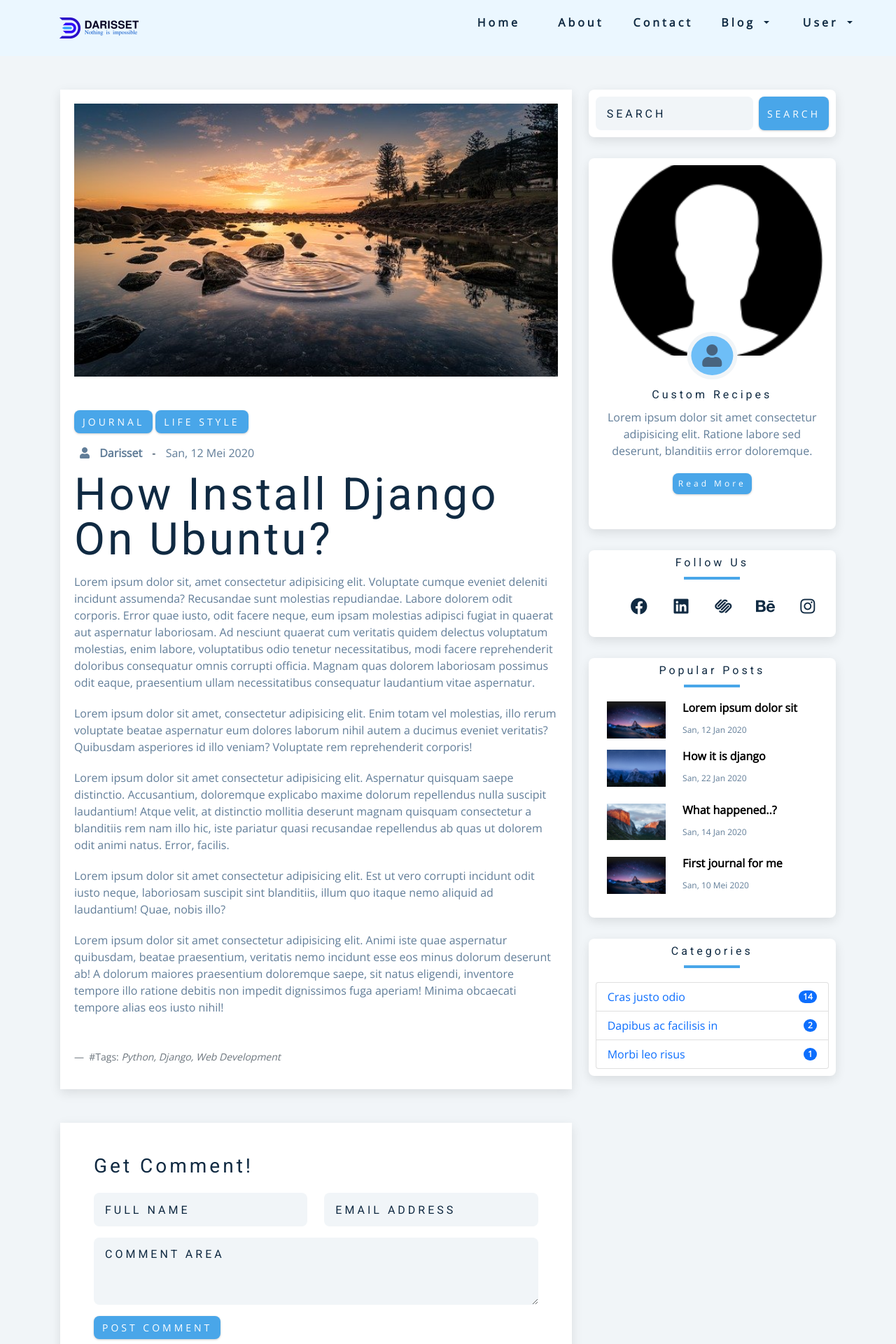
After one commit to BayramovaKonul/django_blog_project, a Django app: page /blogs/1/ in a window 1280 px wide. The commit adds this page. Shown: the top 1920 px of the page at 70% size. Run offline with Django 5.2, Linux system fonts and the light colour scheme; some libraries are stand-ins or nearby versions; some web fonts are replaced.

Commit message:
feat/Category and Details pages were added
Category.html was created, all url configuations are done. Detail.html was created, but it works only manually as in blogs/id, id should be provided.

```diff
--- /dev/null
+++ b/blog/templates/detail.html
@@ -0,0 +1,308 @@
+{%extends "base.html" %}
+{%block title %} Details {%endblock%}
+
+{%block main%}
+    <!-- Blog -->
+    <div class="mt-5">
+        <div class="container ">
+            <div class="row">
+                <div class="col-lg-8 mb-5">
+                    <!-- featured Details -->
+                    <section class="section" id="featured">
+                        <div class="detail">
+                            <img src="./img/slide2.jpg" class="img-fluid" alt="...">
+                            <div class="post-cat mt-5">
+                                <a href="#" class="btn">Journal</a>
+                                <a href="#" class="btn">Life Style</a>
+                                <div class="meta mt-3 ">
+                                    <a class="profile" href="#"><i class="fas fa-user ml-2"></i>
+                                        <span>Darisset</span>
+                                    </a> -
+                                    <span>San, 12 Mei 2020</span>
+                                </div>
+                            </div>
+                            <div class="article mt-3">
+                                <h1>How Install Django On Ubuntu?</h1>
+                                <p class="mt-3">Lorem ipsum dolor sit, amet consectetur adipisicing elit. Voluptate
+                                    cumque eveniet deleniti incidunt assumenda? Recusandae sunt molestias repudiandae.
+                                    Labore dolorem odit corporis. Error quae iusto, odit facere neque, eum ipsam
+                                    molestias adipisci fugiat in quaerat aut aspernatur laboriosam. Ad nesciunt quaerat
+                                    cum veritatis quidem delectus voluptatum molestias, enim labore, voluptatibus odio
+                                    tenetur necessitatibus, modi facere reprehenderit doloribus consequatur omnis
+                                    corrupti officia. Magnam quas dolorem laboriosam possimus odit eaque, praesentium
+                                    ullam necessitatibus consequatur laudantium vitae aspernatur.</p>
+                                <p>Lorem ipsum dolor sit amet, consectetur adipisicing elit. Enim totam vel molestias,
+                                    illo rerum voluptate beatae aspernatur eum dolores laborum nihil autem a ducimus
+                                    eveniet veritatis? Quibusdam asperiores id illo veniam? Voluptate rem reprehenderit
+                                    corporis!</p>
+                                <p>Lorem ipsum dolor sit amet consectetur adipisicing elit. Aspernatur quisquam saepe
+                                    distinctio. Accusantium, doloremque explicabo maxime dolorum repellendus nulla
+                                    suscipit laudantium! Atque velit, at distinctio mollitia deserunt magnam quisquam
+                                    consectetur a blanditiis rem nam illo hic, iste pariatur quasi recusandae
+                                    repellendus ab quas ut dolorem odit animi natus. Error, facilis.</p>
+
+                                <p>Lorem ipsum dolor sit amet consectetur adipisicing elit. Est ut vero corrupti
+                                    incidunt odit iusto neque, laboriosam suscipit sint blanditiis, illum quo itaque
+                                    nemo aliquid ad laudantium! Quae, nobis illo?</p>
+                                <p>Lorem ipsum dolor sit amet consectetur adipisicing elit. Animi iste quae aspernatur
+                                    quibusdam, beatae praesentium, veritatis nemo incidunt esse eos minus dolorum
+                                    deserunt ab! A dolorum maiores praesentium doloremque saepe, sit natus eligendi,
+                                    inventore tempore illo ratione debitis non impedit dignissimos fuga aperiam! Minima
+                                    obcaecati tempore alias eos iusto nihil!</p>
+
+
+                                <figcaption class="blockquote-footer mt-5">
+                                    <span>#Tags: </span>
+                                    <cite title="Source Title">Python, Django, Web Development</cite>
+                                </figcaption>
+
+                            </div>
+                        </div>
+
+                        <div class="comment mt-5 p-5">
+                            <h3>Get Comment!</h3>
+                            <form class="mt-4" action="" method="post">
+                                <div class="row">
+                                    <div class="col-lg-6">
+                                        <input type="text" class="form-control" placeholder="Full name"
+                                            aria-label="Full name">
+                                    </div>
+                                    <div class="col-lg-6">
+                                        <input type="email" class="form-control" placeholder="Email address"
+                                            aria-label="Email address">
+                                    </div>
+                                </div>
+                                <div class="mt-3 mb-3">
+                                    <textarea class="form-control" placeholder="Comment area"
+                                        id="exampleFormControlTextarea1" rows="3"></textarea>
+                                </div>
+                                <button type="submit" class="btn">Post comment</button>
+                            </form>
+                        </div>
+
+                        <div class="comment-area mt-5">
+                            <!-- Comment Area Start -->
+                            <div class="comment_area clearfix mt-70">
+                                <ul>
+                                    <!-- Single Comment Area -->
+                                    <li class="single_comment_area">
+                                        <!-- Comment Content -->
+                                        <div class="comment-content">
+                                            <!-- Comment Meta -->
+                                            <div class="comment-meta d-flex align-items-center justify-content-between">
+                                                <p>
+                                                    <i class="fas fa-user pr-2"></i> <a class="profile" href="#">
+                                                        Darisset </a> - <span href="#" class="post-date">Sep 29, 2020 at
+                                                        9:48
+                                                        am</span>
+                                                </p>
+                                                <a href="#" class="comment-reply btn world-btn">Reply</a>
+                                            </div>
+                                            <p>Pick the yellow peach that looks like a sunset with its red, orange, and
+                                                pink coat skin, peel it off with your teeth. Sink them into unripened...
+                                            </p>
+                                        </div>
+                                        <ul class="children">
+                                            <li class="single_comment_area">
+                                                <!-- Comment Content -->
+                                                <div class="comment-content">
+                                                    <!-- Comment Meta -->
+                                                    <div
+                                                        class="comment-meta d-flex align-items-center justify-content-between">
+                                                        <p>
+                                                            <i class="fas fa-user pr-2"></i> <a class="profile"
+                                                                href="#">
+                                                                Danang Haris </a> - <span href="#" class="post-date">Sep
+                                                                29,
+                                                                2020 at
+                                                                9:48
+                                                                am</span>
+                                                        </p>
+                                                        <a href="#" class="comment-reply btn world-btn">Reply</a>
+                                                    </div>
+                                                    <p>Pick the yellow peach that looks like a sunset with its red,
+                                                        orange, and pink coat skin, peel it off with your teeth. Sink
+                                                        them into unripened...</p>
+                                                </div>
+                                            </li>
+                                        </ul>
+                                    </li>
+
+                                    <!-- Single Comment Area -->
+                                    <li class="single_comment_area">
+                                        <!-- Comment Content -->
+                                        <div class="comment-content">
+                                            <!-- Comment Meta -->
+                                            <div class="comment-meta d-flex align-items-center justify-content-between">
+                                                <p>
+                                                    <i class="fas fa-user pr-2"></i> <a class="profile" href="#">
+                                                        Sherlock Holmes </a> - <span href="#" class="post-date">Sep 29,
+                                                        2020 at
+                                                        9:48
+                                                        am</span>
+                                                </p>
+                                                <a href="#" class="comment-reply btn world-btn">Reply</a>
+                                            </div>
+                                            <p>Pick the yellow peach that looks like a sunset with its red, orange, and
+                                                pink coat skin, peel it off with your teeth. Sink them into unripened...
+                                            </p>
+                                        </div>
+                                    </li>
+
+                                </ul>
+                            </div>
+                        </div>
+                    </section>
+                    <!-- end of featured Detail -->
+                </div>
+
+                <div class="col-lg-4">
+
+                    <div class="sidebar-left">
+                        <form class="d-flex">
+                            <input class="form-control mr-2" type="search" placeholder="Search" aria-label="Search">
+                            <button class="btn btn-outline-success" type="submit">Search</button>
+                        </form>
+                    </div>
+                    <!-- single card -->
+                    <article class="sidebar-left">
+                        <!-- img container -->
+                        <div class="service-img-container">
+                            <!-- img -->
+                            <img src="./img/profil.png" class="service-img" alt="single service" />
+                            <!-- service icon -->
+                            <span class="service-icon">
+                                <i class="fas fa-user fa-fw"></i>
+                            </span>
+                        </div>
+                        <!-- service info -->
+                        <div class="service-info">
+                            <h4>custom recipes</h4>
+                            <p>
+                                Lorem ipsum dolor sit amet consectetur adipisicing elit. Ratione
+                                labore sed deserunt, blanditiis error doloremque.
+                            </p>
+                            <a href="products.html" class="btn service-btn">read more</a>
+                        </div>
+                    </article>
+                    <!--end of  single card -->
+
+                    <div class="sidebar-left">
+                        <h4 class="text-center">Follow Us</h4>
+                        <div class="underline"></div>
+                        <ul class="social-icons" class="text-center">
+                            <!-- single item -->
+                            <li>
+                                <a href="https://www.twitter.com" class="social-icon">
+                                    <i class="fab fa-facebook"></i>
+                                </a>
+                            </li>
+                            <!-- end of single item -->
+                            <!-- single item -->
+                            <li>
+                                <a href="https://www.twitter.com" class="social-icon">
+                                    <i class="fab fa-linkedin"></i>
+                                </a>
+                            </li>
+                            <!-- end of single item -->
+                            <!-- single item -->
+                            <li>
+                                <a href="https://www.twitter.com" class="social-icon">
+                                    <i class="fab fa-squarespace"></i>
+                                </a>
+                            </li>
+                            <!-- end of single item -->
+                            <!-- single item -->
+                            <li>
+                                <a href="https://www.twitter.com" class="social-icon">
+                                    <i class="fab fa-behance"></i>
+                                </a>
+                            </li>
+                            <!-- end of single item -->
+                            <!-- single item -->
+                            <li>
+                                <a href="https://www.twitter.com" class="social-icon">
+                                    <i class="fab fa-instagram"></i>
+                                </a>
+                            </li>
+                            <!-- end of single item -->
+                        </ul>
+                    </div>
+
+                    <article class="sidebar-left">
+                        <h4 class="text-center">Popular Posts</h4>
+                        <div class="underline"></div>
+                        <div class="pl-3 pr-3">
+                            <a href="#" aria-current="true">
+                                <div class="row mb-3">
+                                    <div class="col-4">
+                                        <img src="./img/blog1.jpg" class="thumbnail" alt="...">
+                                    </div>
+                                    <div class="col-8 recent-post">
+                                        <h5>Lorem ipsum dolor sit</h5>
+                                        <span>San, 12 Jan 2020</span>
+                                    </div>
+                                </div>
+                            </a>
+                            <a href="#" aria-current="true">
+                                <div class="row mb-4">
+                                    <div class="col-4">
+                                        <img src="./img/blog2.jpg" class="thumbnail" alt="...">
+                                    </div>
+                                    <div class="col-8 recent-post">
+                                        <h5>How it is django</h5>
+                                        <span>San, 22 Jan 2020</span>
+                                    </div>
+                                </div>
+                            </a>
+                            <a href="#" aria-current="true">
+                                <div class="row mb-4">
+                                    <div class="col-4">
+                                        <img src="./img/blog3.jpg" class="thumbnail" alt="...">
+                                    </div>
+                                    <div class="col-8 recent-post">
+                                        <h5>What happened..?</h5>
+                                        <span>San, 14 Jan 2020</span>
+                                    </div>
+                                </div>
+                            </a>
+                            <a href="#" aria-current="true">
+                                <div class="row mb-4">
+                                    <div class="col-4">
+                                        <img src="./img/blog1.jpg" class="thumbnail" alt="...">
+                                    </div>
+                                    <div class="col-8 recent-post">
+                                        <h5>First journal for me</h5>
+                                        <span>San, 10 Mei 2020</span>
+                                    </div>
+                                </div>
+                            </a>
+                        </div>
+                    </article>
+
+                    <article class="sidebar-left">
+                        <h4 class="text-center">Categories</h4>
+                        <div class="underline"></div>
+                        <ul class="list-group">
+                            <li class="list-group-item d-flex justify-content-between align-items-center">
+                                <a href="#">Cras justo odio</a>
+                                <span class="badge bg-primary rounded-pill">14</span>
+                            </li>
+                            <li class="list-group-item d-flex justify-content-between align-items-center">
+                                <a href="#">Dapibus ac facilisis in</a>
+                                <span class="badge bg-primary rounded-pill">2</span>
+                            </li>
+                            <li class="list-group-item d-flex justify-content-between align-items-center">
+                                <a href="#">Morbi leo risus</a>
+                                <span class="badge bg-primary rounded-pill">1</span>
+                            </li>
+                        </ul>
+                    </article>
+                </div>
+
+            </div>
+        </div>
+    </div>
+    <!-- end blog -->
+
+{%endblock%}
--- a/blog/url.py
+++ b/blog/url.py
@@ -7,4 +7,6 @@ urlpatterns = [
     path('about', views.about, name = 'about'),
     path('contact', views.contact, name = 'contact'),
     path('blogs', views.blogs, name = 'blogs'),
+    path('category', views.category, name = 'category'),
+    path('blogs/<int:id>/', views.detail, name = 'blogs/<int:id>/'),
 ]
--- a/blog/views.py
+++ b/blog/views.py
@@ -19,3 +19,9 @@ def contact (request):
 
 def blogs (request):
     return render(request, 'blog.html')
+
+def category (request):
+    return render(request, 'category.html')
+
+def detail (request,id):
+    return render(request, 'detail.html')
--- a/templates/components/header.html
+++ b/templates/components/header.html
@@ -21,7 +21,7 @@
 
                     <ul class="dropdown-menu" aria-labelledby="dropdownMenuLink">
                         <li><a class="dropdown-item" href="{%url 'blogs' %}">Blog</a></li>
-                        <li><a class="dropdown-item" href="category.html">Category</a></li>
+                        <li><a class="dropdown-item" href="{%url 'category' %}">Category</a></li>
                         <li><a class="dropdown-item" href="detail.html">Detail</a></li>
                     </ul>
                 </div>
```
Also changed, not shown: blog/templates/category.html (added, +326 -0 lines).
